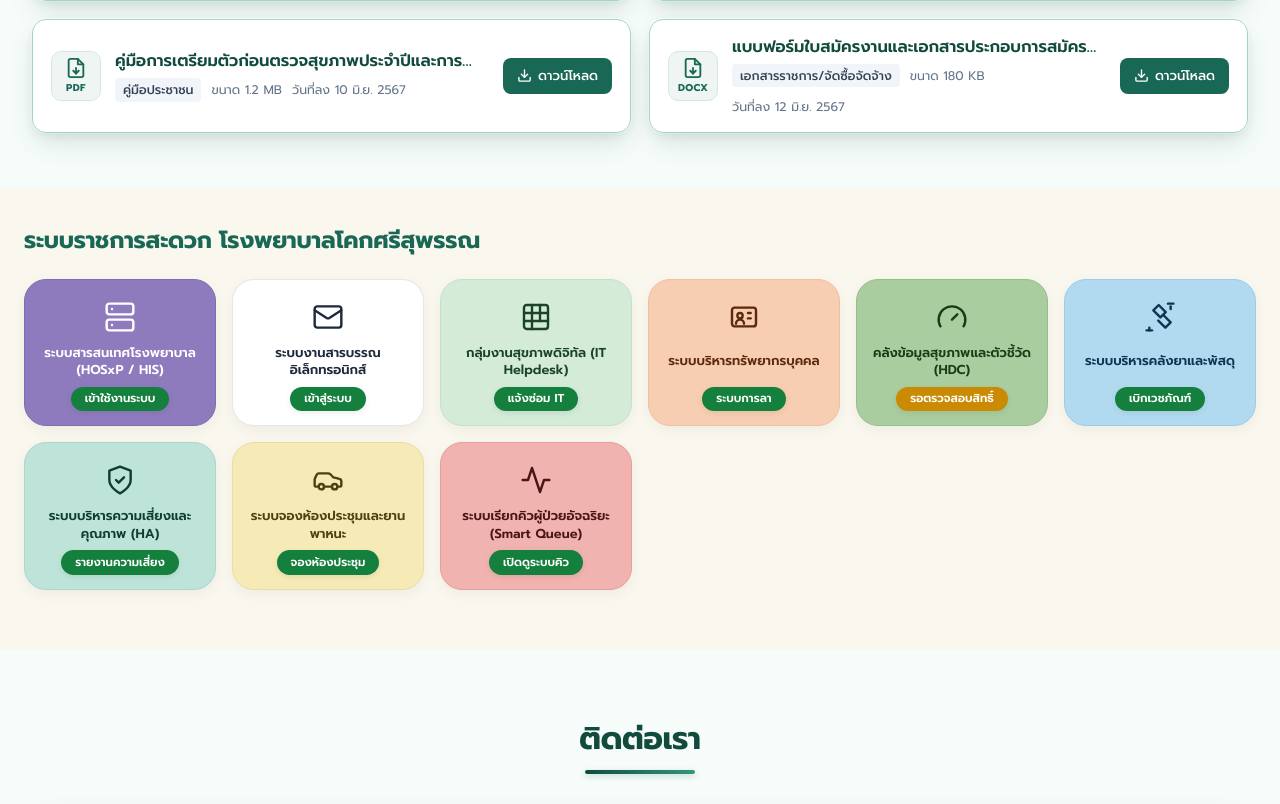
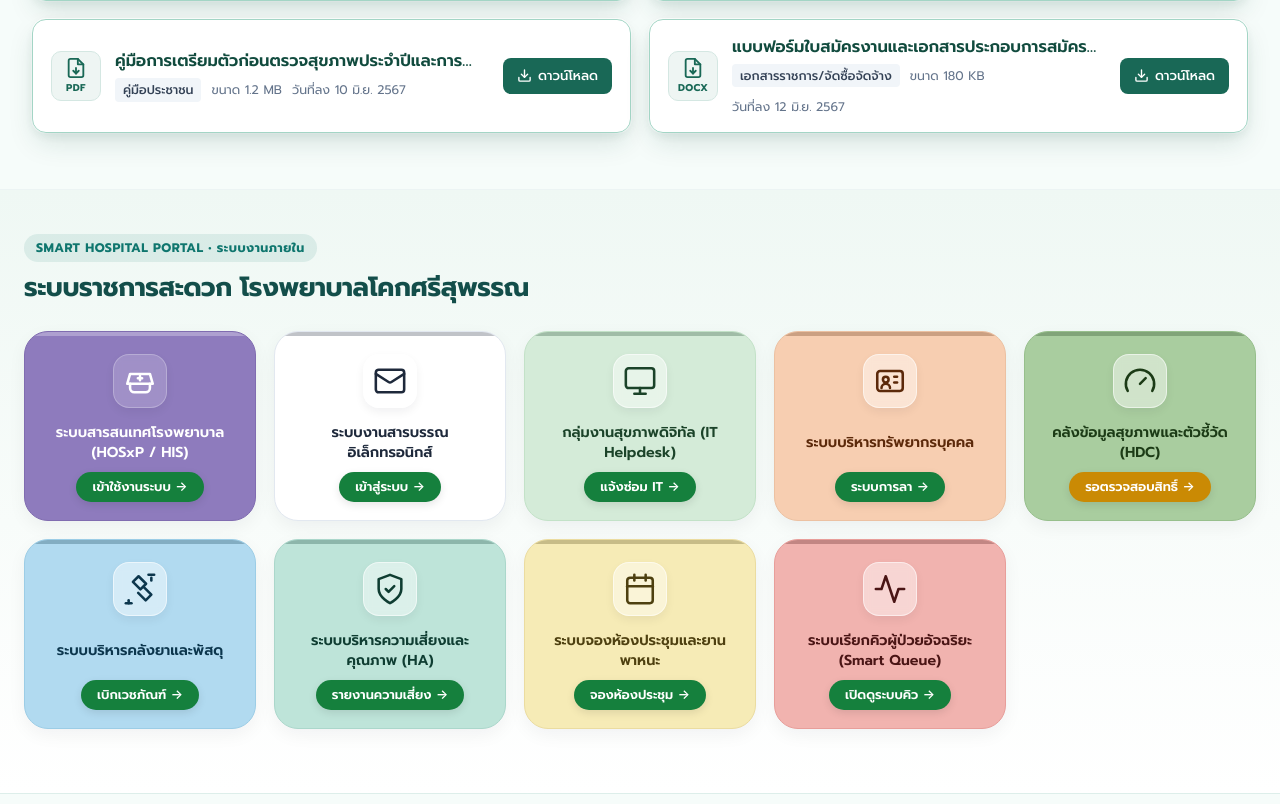
Before and after one commit to playparadachflook-hash/ksp-web, a Node server app: page / in a window 1280 px wide. Shown: the part 3562-4366 px from the top of the page. Run offline with Node 20, Linux system fonts and the light colour scheme; data that the repository does not hold is empty.

Commit message:
feat(intranet): redesign Smart Hospital Bento tiles +10% larger with auto channel-specific SVG logos

```diff
--- a/css/intranet-section.css
+++ b/css/intranet-section.css
@@ -1,14 +1,16 @@
 /* ==========================================================================
    ไฟล์: css/intranet-section.css
-   หน้าที่: สไตล์ส่วน "ระบบราชการสะดวกสำนักงานสาธารณสุขจังหวัดสกลนคร"
-   ตรงตามต้นฉบับ: Grid 6 คอลัมน์ การ์ดขอบมน 22px พาสเทล พร้อมปุ่มแคปซูลเขียว/เหลือง
+   หน้าที่: สไตล์ส่วน "ระบบราชการสะดวก / เว็บไซต์ภายใน รพ.โคกศรีสุพรรณ"
+   ดีไซน์เอกลักษณ์ Smart Hospital Bento Cards (ขยายขนาดการ์ดและตัวอักษร +10%)
    ========================================================================== */
 
-/* กล่องคลุมทั้งส่วน: พื้นหลังโทนครีมอบอุ่นแบบราชการสะดวก สสจ.สกลนคร */
+/* กล่องคลุมทั้งส่วน: พื้นหลังไล่เฉดมรกต-ขาวสะอาดตา เอกลักษณ์ รพ.โคกศรีสุพรรณ */
 .intranet-convenience-section {
   width: 100%;
-  background-color: #faf7ee;
-  padding: 36px 0 60px;
+  background: linear-gradient(180deg, #eff8f4 0%, #f8fcfa 55%, #ffffff 100%);
+  border-top: 1px solid rgba(15, 118, 110, 0.08);
+  border-bottom: 1px solid rgba(15, 118, 110, 0.08);
+  padding: 44px 0 64px;
 }
 
 .intranet-convenience-container {
@@ -18,92 +20,144 @@
   padding: 0 24px;
 }
 
-/* แถบหัวข้อตัวหนาสีเขียวธรรมชาติ */
+/* ส่วนหัวข้อด้านบน: มี Badge กำกับและเส้น Accent */
 .intranet-convenience-header {
-  margin-bottom: 22px;
+  display: flex;
+  flex-direction: column;
+  align-items: flex-start;
+  gap: 8px;
+  margin-bottom: 26px;
+}
+
+.intranet-convenience-badge {
+  display: inline-flex;
+  align-items: center;
+  gap: 6px;
+  padding: 4px 12px;
+  border-radius: 999px;
+  background: rgba(15, 118, 110, 0.1);
+  color: #0f766e;
+  font-size: 0.78rem;
+  font-weight: 700;
+  letter-spacing: 0.04em;
+  text-transform: uppercase;
 }
 
 .intranet-convenience-title {
-  font-size: 1.45rem;
+  font-size: 1.62rem; /* ขยายจาก 1.45rem (+11.7%) */
   font-weight: 700;
-  color: #196856;
+  color: #134e4a;
   margin: 0;
-  letter-spacing: -0.01em;
+  letter-spacing: -0.015em;
   line-height: 1.35;
 }
 
 /* ==========================================================================
-   ตารางการ์ด Grid 6 คอลัมน์ต่อแถว (Desktop)
+   ตารางการ์ด Grid 5 คอลัมน์ต่อแถว (Desktop) เพื่อเพิ่มขนาดการ์ดให้ใหญ่ขึ้น ~10-15%
    ========================================================================== */
 .intranet-convenience-grid {
   display: grid;
-  grid-template-columns: repeat(6, minmax(0, 1fr));
-  gap: 16px;
+  grid-template-columns: repeat(5, minmax(0, 1fr));
+  gap: 18px;
 }
 
-/* ตัวการ์ดระบบงาน: ทรงสี่เหลี่ยมขอบมน 22px พร้อมเงาละมุน */
+/* ตัวการ์ดระบบงาน: ดีไซน์ Smart Tile ขอบมน 24px มีแถบสีด้านบน + Icon Badge เด่นชัด */
 .intranet-convenience-card {
   display: flex;
   flex-direction: column;
   align-items: center;
   justify-content: space-between;
   text-align: center;
-  padding: 18px 12px 14px;
-  border-radius: 22px;
-  border: 1px solid rgba(0, 0, 0, 0.06);
+  padding: 22px 15px 18px; /* ขยายพื้นที่ภายใน +10% */
+  border-radius: 24px;
+  border: 1px solid rgba(15, 23, 42, 0.08);
   text-decoration: none;
-  box-shadow: 0 4px 14px rgba(15, 23, 42, 0.05);
-  min-height: 142px;
+  box-shadow: 0 6px 18px rgba(15, 23, 42, 0.05);
+  min-height: 164px; /* ขยายจาก 142px (+15%) */
   position: relative;
-  transition: transform 0.22s ease, box-shadow 0.22s ease;
+  overflow: hidden;
+  transition: transform 0.24s cubic-bezier(0.22, 1, 0.36, 1), box-shadow 0.24s ease, border-color 0.24s ease;
+}
+
+/* แถบคาดบนเฉพาะของแต่ละการ์ด สร้างเอกลักษณ์ไม่ซ้ำใคร */
+.intranet-convenience-card::before {
+  content: '';
+  position: absolute;
+  top: 0;
+  left: 0;
+  right: 0;
+  height: 4px;
+  background: currentColor;
+  opacity: 0.28;
+  transition: opacity 0.24s ease;
 }
 
 .intranet-convenience-card:hover {
-  transform: translateY(-4px);
-  box-shadow: 0 10px 24px rgba(15, 23, 42, 0.12);
+  transform: translateY(-5px);
+  box-shadow: 0 14px 30px rgba(15, 118, 110, 0.14);
+}
+
+.intranet-convenience-card:hover::before {
+  opacity: 0.65;
 }
 
 .intranet-convenience-card:focus-visible {
-  outline: 3px solid #196856;
+  outline: 3px solid #0f766e;
   outline-offset: 2px;
 }
 
-/* กล่องไอคอนด้านบน */
+/* กล่องไอคอน Badge แบบวงกลม/โค้งมนด้านบน (ใหญ่ขึ้นกว่าเดิม +10%) */
 .intranet-card-icon-wrap {
-  width: 38px;
-  height: 38px;
+  width: 54px;
+  height: 54px;
+  border-radius: 16px;
+  background: rgba(255, 255, 255, 0.45);
+  backdrop-filter: blur(4px);
+  border: 1px solid rgba(255, 255, 255, 0.55);
+  box-shadow: 0 4px 10px rgba(15, 23, 42, 0.06);
   display: flex;
   align-items: center;
   justify-content: center;
-  margin-bottom: 4px;
+  margin-bottom: 8px;
   flex-shrink: 0;
+  transition: transform 0.24s ease;
+}
+
+.intranet-convenience-card.is-dark-card .intranet-card-icon-wrap {
+  background: rgba(255, 255, 255, 0.16);
+  border-color: rgba(255, 255, 255, 0.25);
+}
+
+.intranet-convenience-card:hover .intranet-card-icon-wrap {
+  transform: scale(1.06);
 }
 
 .intranet-card-icon-wrap svg {
-  width: 32px;
-  height: 32px;
+  width: 34px;
+  height: 34px;
 }
 
 .intranet-card-logo-img {
-  width: 34px;
-  height: 34px;
+  width: 38px;
+  height: 38px;
   object-fit: contain;
+  border-radius: 8px;
 }
 
-/* ชื่อระบบงานตรงกลางการ์ด */
+/* ชื่อระบบงานตรงกลางการ์ด (ตัวหนังสือใหญ่ขึ้น +10% เป็น 0.90rem) */
 .intranet-card-title-wrap {
   flex: 1;
   display: flex;
   align-items: center;
   justify-content: center;
-  margin: 4px 0 8px;
+  margin: 6px 0 10px;
   width: 100%;
 }
 
 .intranet-card-title-text {
-  font-size: 0.81rem;
+  font-size: 0.90rem; /* ขยายจาก 0.81rem (+11%) */
   font-weight: 600;
-  line-height: 1.35;
+  line-height: 1.4;
   display: -webkit-box;
   -webkit-line-clamp: 2;
   -webkit-box-orient: vertical;
@@ -111,22 +165,24 @@
   word-break: break-word;
 }
 
-/* ปุ่มแคปซูลด้านล่างการ์ด */
+/* ปุ่มแคปซูลด้านล่างการ์ด (ตัวหนังสือและปุ่มใหญ่ขึ้น +10%) */
 .intranet-pill-btn {
   display: inline-flex;
   align-items: center;
   justify-content: center;
-  padding: 3.5px 14px;
+  gap: 5px;
+  padding: 5px 16px; /* ขยายจาก 3.5px 14px */
   border-radius: 999px;
-  font-size: 0.72rem;
+  font-size: 0.80rem; /* ขยายจาก 0.72rem (+11%) */
   font-weight: 600;
   white-space: nowrap;
-  box-shadow: 0 2px 6px rgba(0, 0, 0, 0.08);
-  transition: transform 0.15s ease, opacity 0.15s ease;
+  box-shadow: 0 3px 8px rgba(0, 0, 0, 0.10);
+  transition: transform 0.18s ease, box-shadow 0.18s ease;
 }
 
 .intranet-convenience-card:hover .intranet-pill-btn {
-  transform: scale(1.04);
+  transform: scale(1.05);
+  box-shadow: 0 5px 12px rgba(0, 0, 0, 0.16);
 }
 
 .intranet-pill-green {
```
Also changed, not shown: other parts of css/intranet-section.css (+50 -35 lines), js/intranet-section.js (+46 -8 lines), views/admin.ejs (+16 -1 lines).
